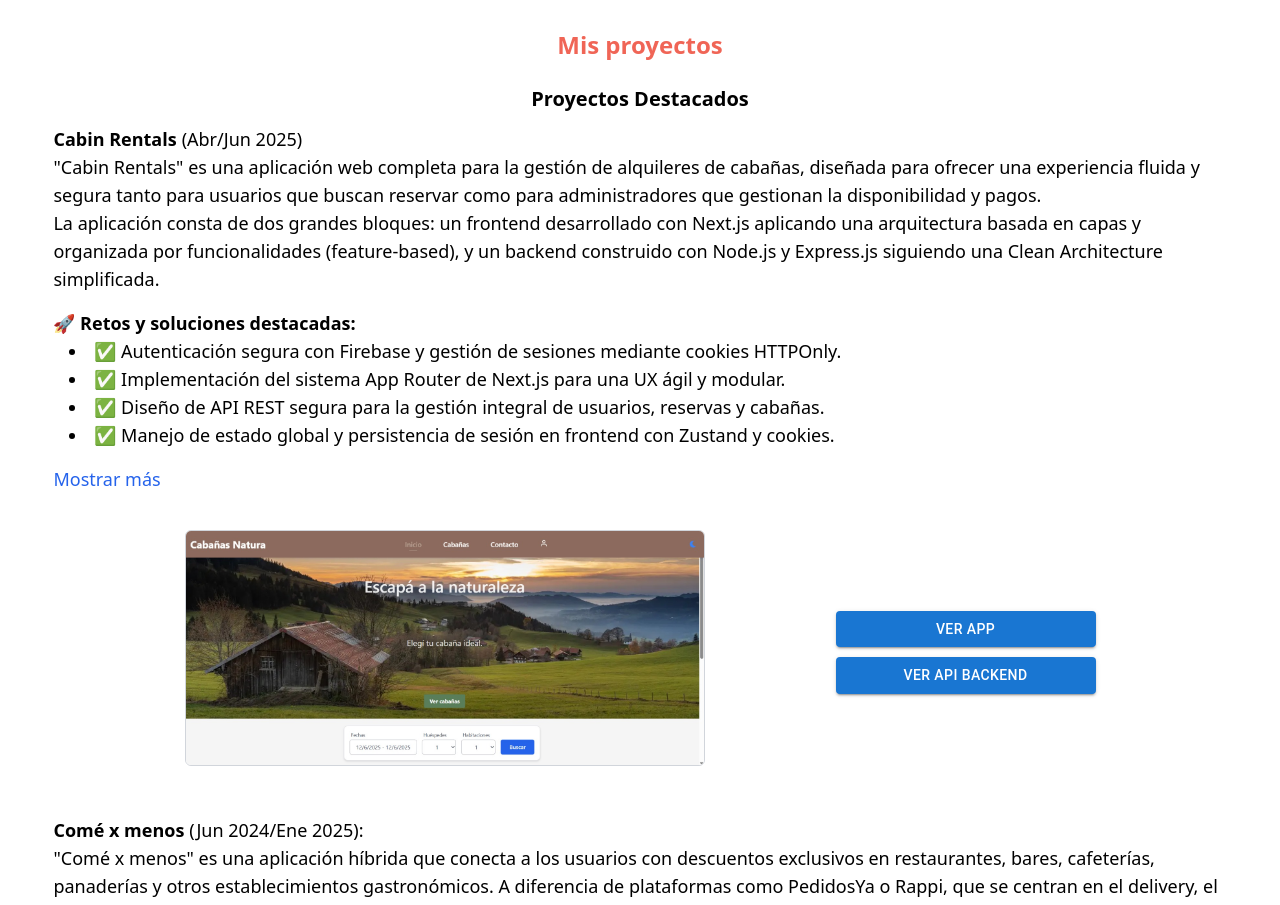
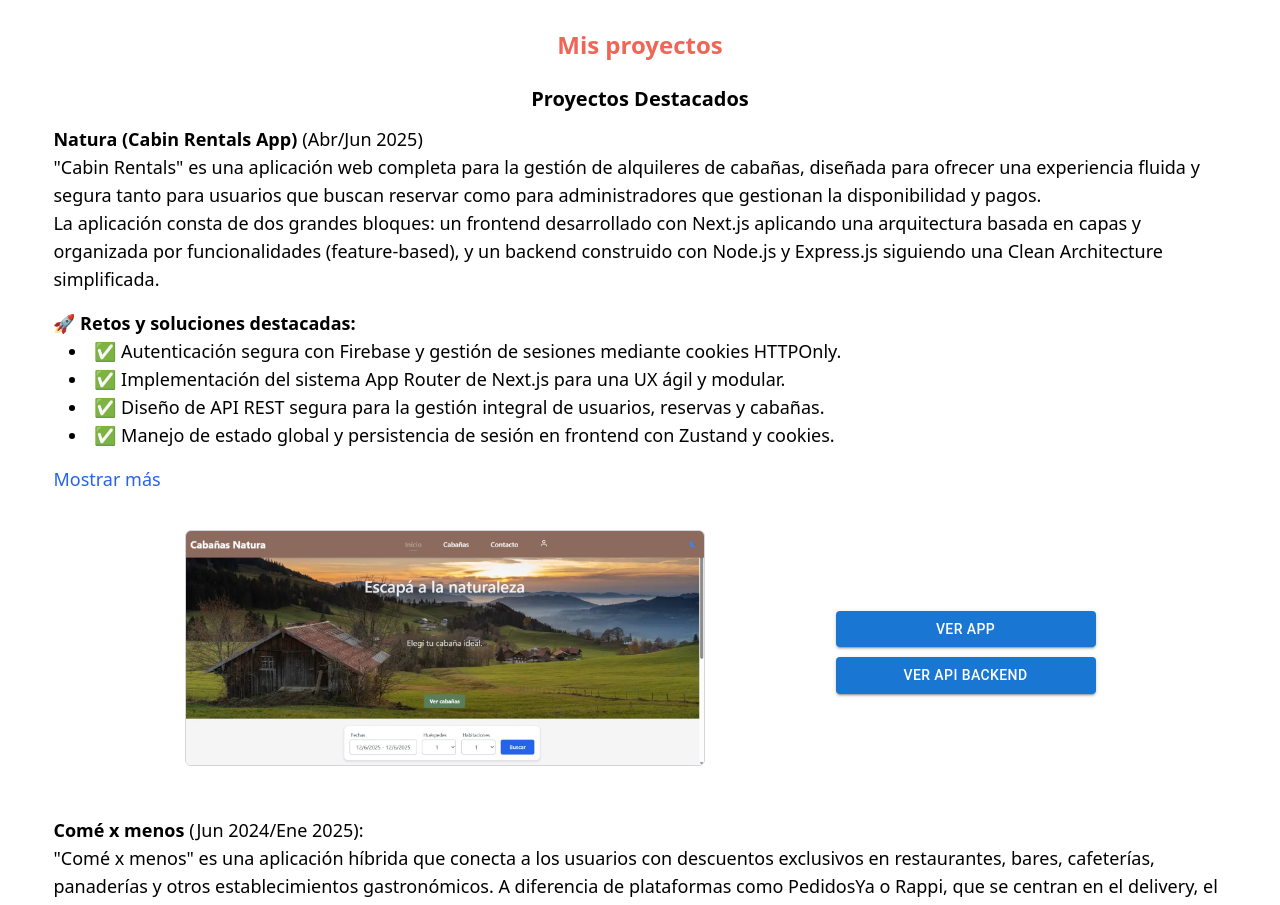
Before and after one commit to OLuciani/portfolio-vite, a React (Vite) app: page / in a window 1280 px wide. Shown: the part 1380-2285 px from the top of the page. Built offline with nearby package versions, Linux system fonts and the light colour scheme; no server answers.

Commit message:
feat(projects): actualizar nombre a 'Natura (Cabin Rentals App)' en la descripción del proyecto

```diff
--- a/src/components/Projects.tsx
+++ b/src/components/Projects.tsx
@@ -366,7 +366,7 @@ function Projects() {
   <div className="caja-luciani-automoviles">
     <div className="px-[3%] mb-[2%] text-left">
       <span className={`${theme === "light" ? "text-black" : "text-white"} mb-[3%]`}>
-        <span className="font-bold">Cabin Rentals</span>
+        <span className="font-bold">Natura (Cabin Rentals App)</span>
         <span className="ml-[5px]">
           ({showLanguage === "spanish" ? "Abr/Jun 2025" : "Apr/Jun 2025"})
         </span>
```
